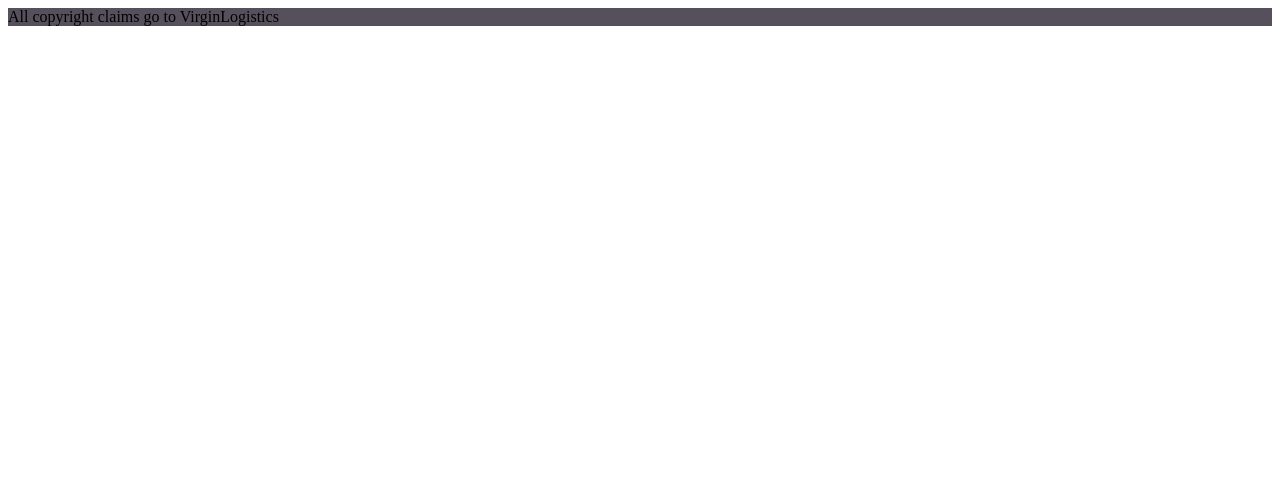
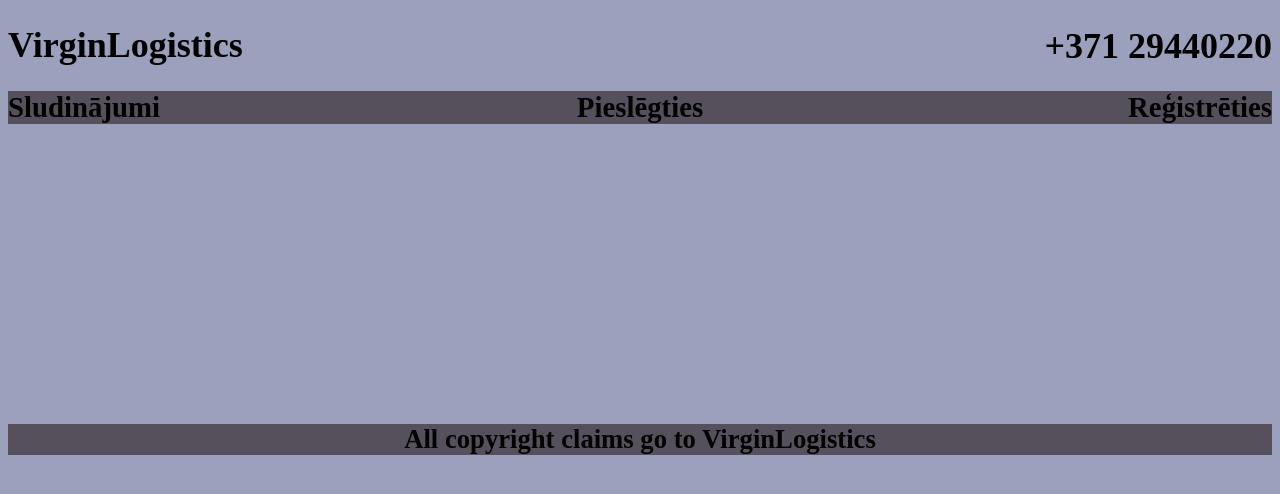
Before and after one commit to defaulltss/VirginLogistics, a Python web app: template templates/home.html in a window 1280 px wide. Shown: the top 494 px of the page. Run offline with Jinja, Linux system fonts and the light colour scheme; the template is opened without the code that fills it, so the values that code supplies are empty.

Commit message:
homepage

```diff
--- a/templates/home.html
+++ b/templates/home.html
@@ -1,18 +1,30 @@
 <!DOCTYPE html>
 <html>
-<link rel="stylesheet" href="visual.css">
-<header>
+<link rel="stylesheet" href="../visuals/visual.css">
+<link rel="stylesheet" href="../visuals/bodyvisual.css">
+<header style="background-color:#9BA0BC;" class="header">
+    <h1 class="kompanijas_nosaukums">VirginLogistics</h1>
+        <div class="numurs">
+            <h1 class="kompanijas_numurs">+371 29440220</h1>
+        </div>
+</header>
+<nav style="background-color:#55505C;" class="navbar">
+    <div class="sludinajumi">
+        <h1>Sludinājumi</h1>
+    </div>
+    <div class="pieslegites">
+        <h1>Pieslēgties</h1>
+    </div>
+    <div class="reģistrēties">
+        <h1>Reģistrēties</h1>
+    </div>
+</nav>
+<body style="background-color:#9BA0BC;">
+    <div class="par_mums">
 
-</header>
-
-<nav>
-
-</nav>
-
-<body>
-
+    </div>
 </body>
-<footer style="background-color:#55505C;" id="footer">
-<a1>All copyright claims go to VirginLogistics</a1>
+<footer style="background-color:#55505C;" class="footer">
+    <h1>All copyright claims go to VirginLogistics</h1>
 </footer>
 </html>
--- /dev/null
+++ b/visuals/bodyvisual.css
@@ -0,0 +1,6 @@
+.par_mums{
+    margin-right: 100%;
+    margin-bottom: 300px;
+    background-color: black;
+    opacity: 35%;
+}
--- a/visuals/visual.css
+++ b/visuals/visual.css
@@ -1,4 +1,30 @@
 .footer {
-    font-size: medium;
+    text-align: center;
+    font-size: smaller;
+}
+.header {
+    font-size: large;
+}
+.company_name {
+    margin-left: 200px;
+}
+.company_number {
+    margin-left:auto;
+}
+.numurs{
+    margin-top: -65px;
+    text-align: right;
+}
+.sludinajumi {
+    font-size: larger;
+}
+.pieslegites {
+    font-size: larger;
+    margin-top: -57px;
     text-align: center;
 }
+.reģistrēties {
+    font-size: larger;
+    margin-top: -57px;
+    text-align: right;
+}
```
